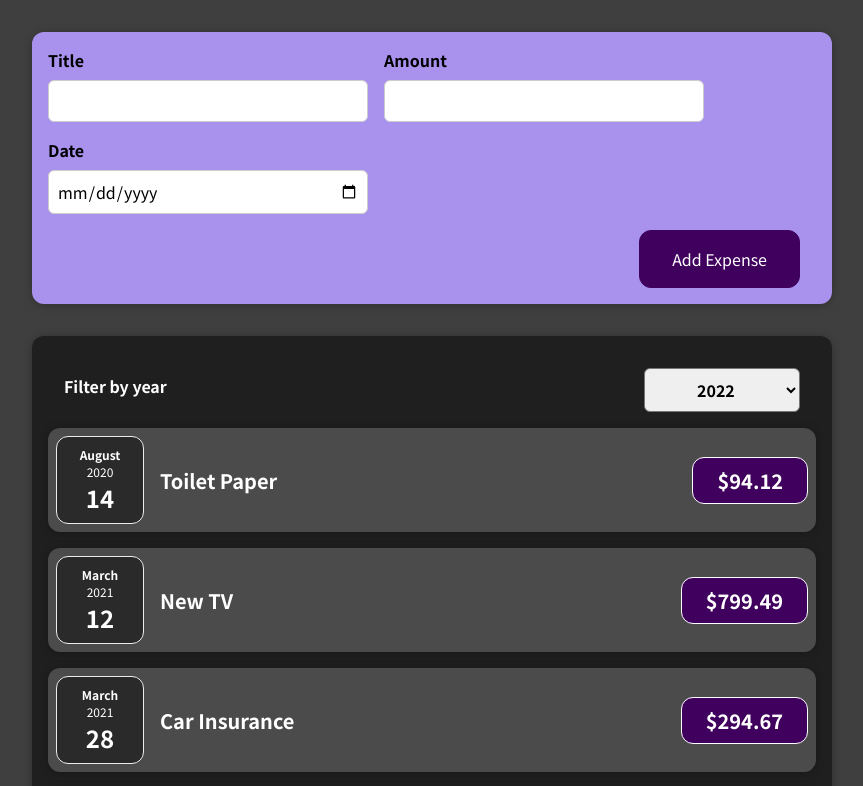
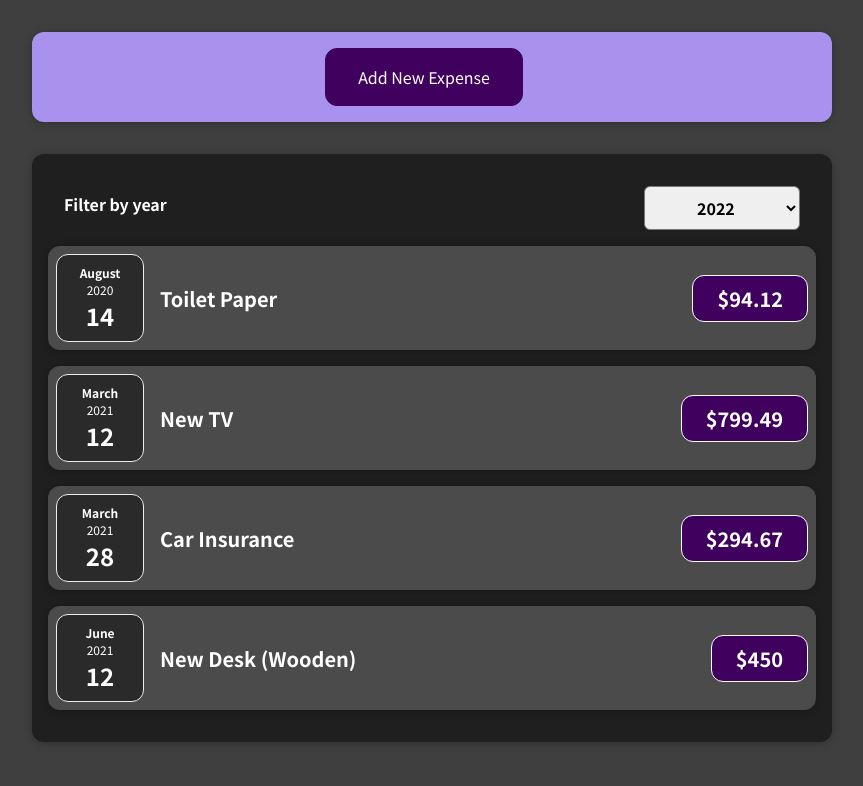
Before and after one commit to cheonyeji/01-starting-setup, a React (Create React App) app: page / in a window 1280 px wide. Shown: the top 786 px of the page, without its empty margins (208-1071 px from the left). Built offline with nearby package versions, Linux system fonts and the light colour scheme.

Commit message:
Add conditional content(showForm)

```diff
--- a/src/components/NewExpense/NewExpense.js
+++ b/src/components/NewExpense/NewExpense.js
@@ -1,7 +1,10 @@
+import { useState } from "react";
 import ExpenseForm from "./ExpenseForm";
 import "./NewExpense.css";
 
 const NewExpense = (props) => {
+  const [showForm, setShowForm] = useState(false);
+
   const saveExpenseDataHandler = (enteredExpenseData) => {
     const expenseData = {
       ...enteredExpenseData,
@@ -9,9 +12,20 @@ const NewExpense = (props) => {
     };
     props.onAddExpense(expenseData);
   };
+
+  const btnClickHandler = () => {
+    setShowForm((prevShowForm) => !prevShowForm);
+  };
+
   return (
     <div className="new-expense">
-      <ExpenseForm onSaveExpenseData={saveExpenseDataHandler} />
+      {!showForm && <button onClick={btnClickHandler}>Add New Expense</button>}
+      {showForm && (
+        <ExpenseForm
+          onSetShowForm={setShowForm}
+          onSaveExpenseData={saveExpenseDataHandler}
+        />
+      )}
     </div>
   );
 };
```
